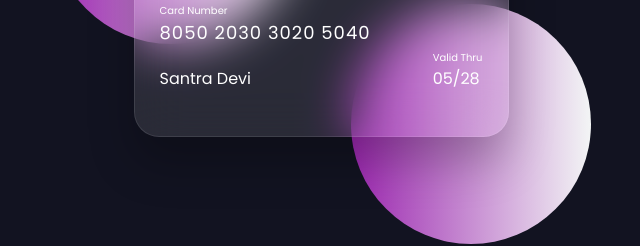
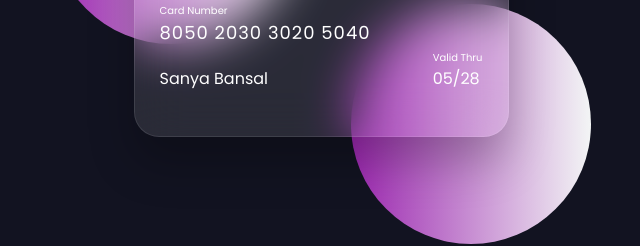
Before and after one commit to sanyab03/flipping-card-ui, a plain HTML site: page card.html in a window 1280 px wide. Shown: the part 376-622 px from the top of the page, 319-959 px from the left. Drawn offline with Linux system fonts and the light colour scheme.

Commit message:
Update card.html

```diff
--- a/card.html
+++ b/card.html
@@ -24,7 +24,7 @@
             <div class="name-number">
               <h6>Card Number</h6>
               <h5 class="number">8050 2030 3020 5040</h5>
-              <h5 class="name">Santra Devi</h5>
+              <h5 class="name">Sanya Bansal</h5>
             </div>
 
             <div class="valid-date">
```
